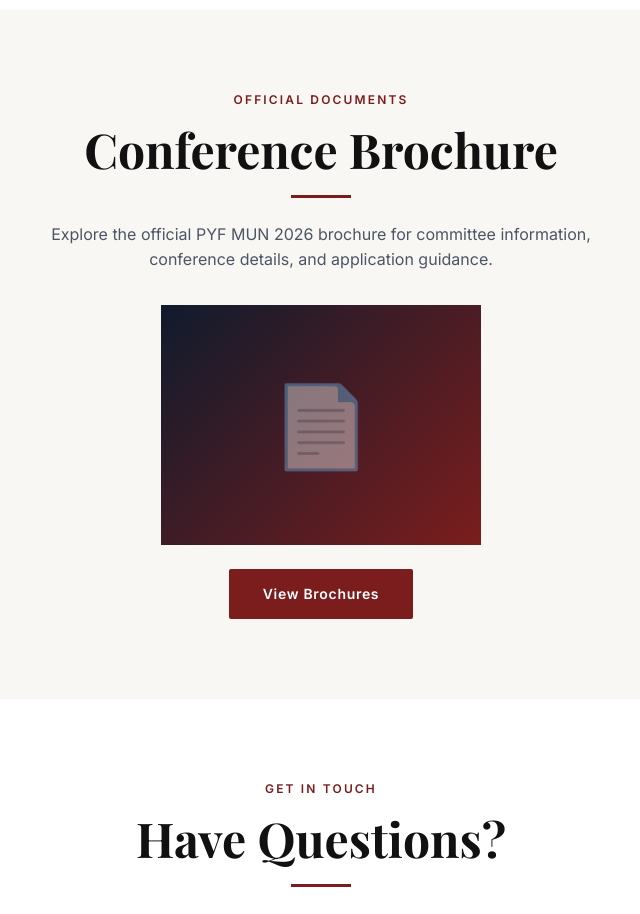
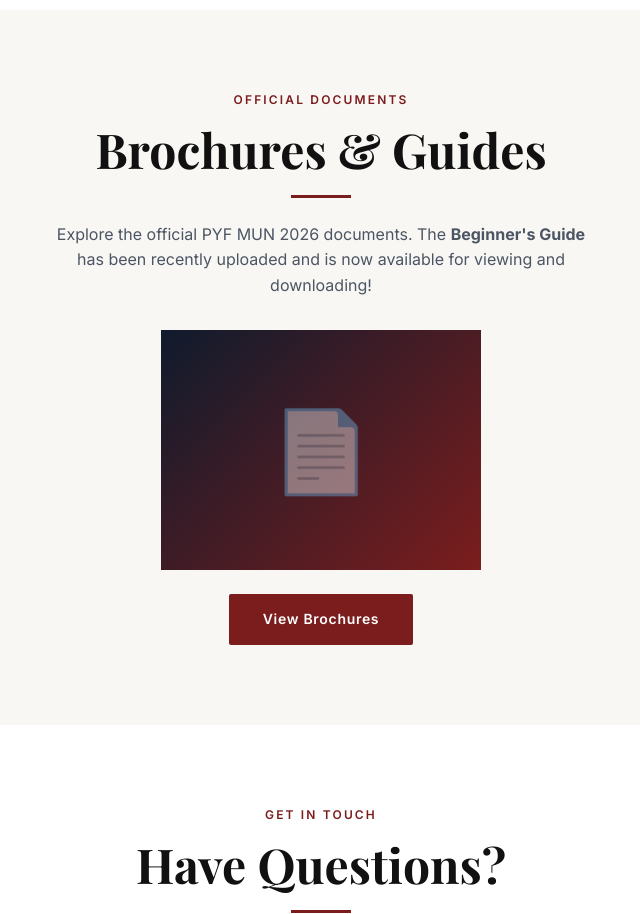
Before and after one commit to Angelflyhi/Pathum, a Next.js app: page /pyf-mun-2026 in a window 1280 px wide. Shown: the part 3840-4754 px from the top of the page, without its empty margins (319-959 px from the left). Built offline with nearby package versions, Linux system fonts and the light colour scheme; a web font is replaced by a local one.

Commit message:
Update PYFMUN 2026 page to mention Beginner's Guide

```diff
--- a/src/app/pyf-mun-2026/page.tsx
+++ b/src/app/pyf-mun-2026/page.tsx
@@ -182,10 +182,10 @@
       <section className="section section-alt">
         <div className="section-inner" style={{ textAlign: 'center' }}>
           <p className="section-label">Official Documents</p>
-          <h2 className="section-title">Conference Brochure</h2>
+          <h2 className="section-title">Brochures & Guides</h2>
           <div className="section-divider" style={{ margin: '1rem auto 1.5rem' }} />
           <p style={{ color: 'var(--gray-700)', fontSize: '1rem', marginBottom: '2rem', maxWidth: '540px', margin: '0 auto 2rem' }}>
-            Explore the official PYF MUN 2026 brochure for committee information, conference details, and application guidance.
+            Explore the official PYF MUN 2026 documents. The <strong>Beginner's Guide</strong> has been recently uploaded and is now available for viewing and downloading!
           </p>
           <div style={{ background: 'linear-gradient(135deg, var(--navy), var(--crimson))', height: '240px', maxWidth: '320px', margin: '0 auto 1.5rem', display: 'flex', alignItems: 'center', justifyContent: 'center' }}>
             <span style={{ fontSize: '5rem', opacity: .4 }}>📄</span>
```
